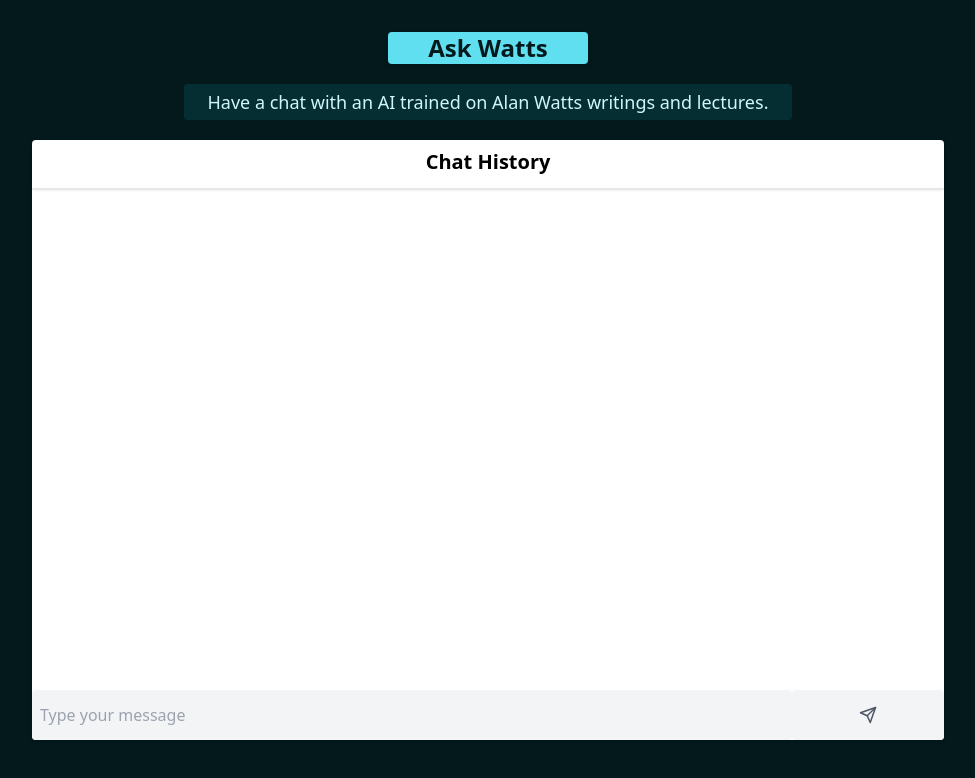
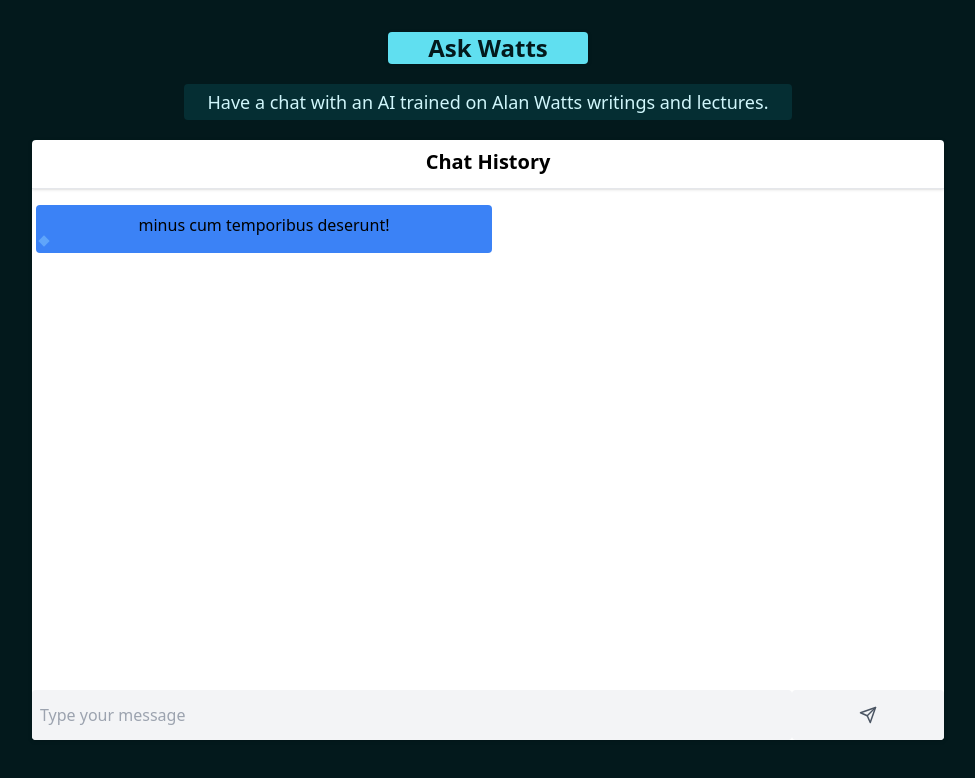
Before and after one commit to Gonpassa/watts-ai, a React (Vite) app: page / in a window 1280 px wide. Shown: the top 778 px of the page, without its empty margins (152-1127 px from the left). Built offline with nearby package versions, Linux system fonts and the light colour scheme; a web font is replaced by a local one.

Commit message:
chat bubble styling

```diff
--- /dev/null
+++ b/src/components/ChatBubble.jsx
@@ -0,0 +1,11 @@
+
+export default function ChatBubble() {
+  return (
+    <div className="flex flex-row items-start w-full">
+        <div className="bubble bg-blue-500 rounded p-2 w-1/2 mt-4 mx-1"> minus cum temporibus deserunt!
+        {/* Arrow */}
+        <div className=" transform -translate-x-1/2 rotate-45 w-2 h-2 bg-blue-400"></div>
+        </div>
+    </div>
+  )
+}
--- a/src/components/History.jsx
+++ b/src/components/History.jsx
@@ -1,8 +1,8 @@
-
+import ChatBubble from './ChatBubble';
 function History() {
   return (
     <section className="history h-[517px]">
-
+        <ChatBubble />
     </section>
   )
 }
--- a/src/components/InputField.jsx
+++ b/src/components/InputField.jsx
@@ -2,7 +2,7 @@ import {FiSend} from 'react-icons/fi';
 
 function InputField({message, onMessageSubmit}) {
   return (
-    <form action='/' method='POST' className="inputs flex flex-row items-center w-full h-[50px]" >
+    <form action='/' method='POST' className="inputs flex flex-row items-center w-full h-[50px]">
         <div className='w-5/6 h-full flex flex-wrap'>
         <input type="text" placeholder='Type your message' className='break-words bg-gray-100 w-full h-full p-2 text-gray-700 focus:outline-none rounded' value={message}/>
         </div>
```
Also changed, not shown: src/index.css (line endings or trailing spaces).
